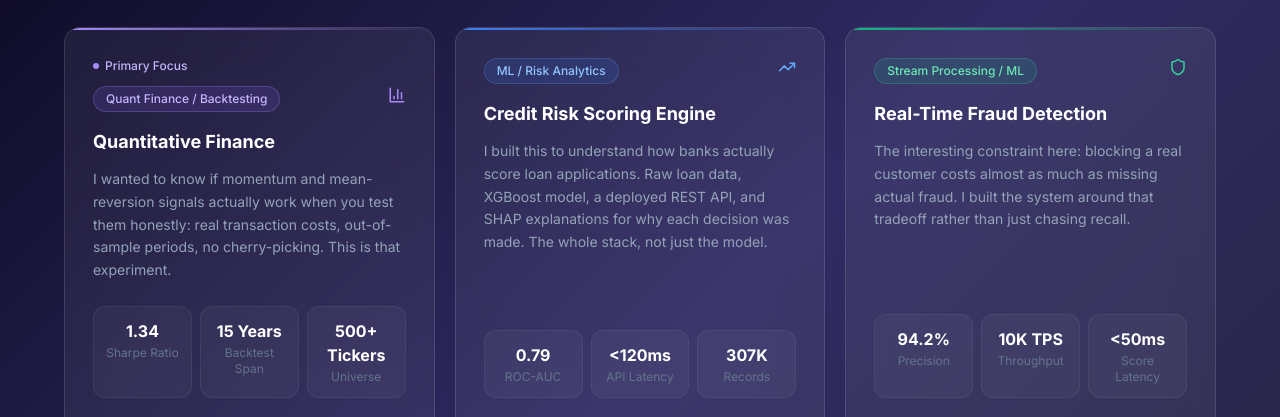
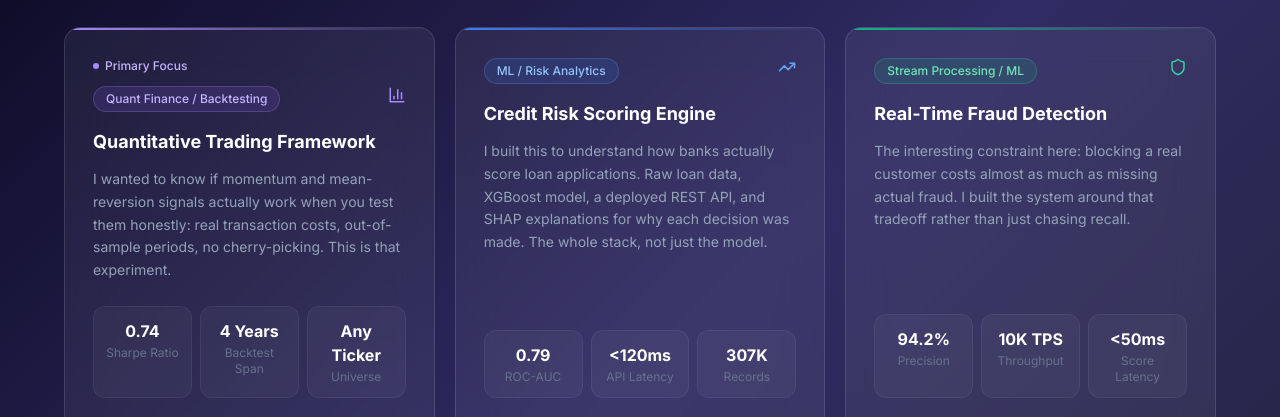
Before and after one commit to jellyfishing2346/myportfolio, a Next.js app: page / in a window 1280 px wide. Shown: the part 3220-3637 px from the top of the page. Built offline with nearby package versions, Linux system fonts and the light colour scheme.

Commit message:
Completed and updated Project 1 in projects section

```diff
--- a/components/Projects.tsx
+++ b/components/Projects.tsx
@@ -35,17 +35,17 @@ const PROJECTS: Project[] = [
     iconClass: 'text-violet-400',
     accentLine: 'linear-gradient(90deg, #a78bfa 0%, transparent 100%)',
     borderHover: 'hover:border-violet-400/40',
-    title: 'Quantitative Finance',
+    title: 'Quantitative Trading Framework',
     objective:
       'I wanted to know if momentum and mean-reversion signals actually work when you test them honestly: real transaction costs, out-of-sample periods, no cherry-picking. This is that experiment.',
     metrics: [
-      { label: 'Sharpe Ratio', value: '1.34' },
-      { label: 'Backtest Span', value: '15 Years' },
-      { label: 'Universe', value: '500+ Tickers' },
+      { label: 'Sharpe Ratio', value: '0.74' },
+      { label: 'Backtest Span', value: '4 Years' },
+      { label: 'Universe', value: 'Any Ticker' },
     ],
     stack: ['Backtrader', 'QuantStats', 'yfinance', 'Alpha Vantage API', 'SQLite', 'Plotly Dash'],
     githubUrl: 'https://github.com/jellyfishing2346/quantitative-finance',
-    demoUrl: '#',
+    demoUrl: 'https://quantitative-finance.onrender.com/',
     featured: true,
   },
   {
```
